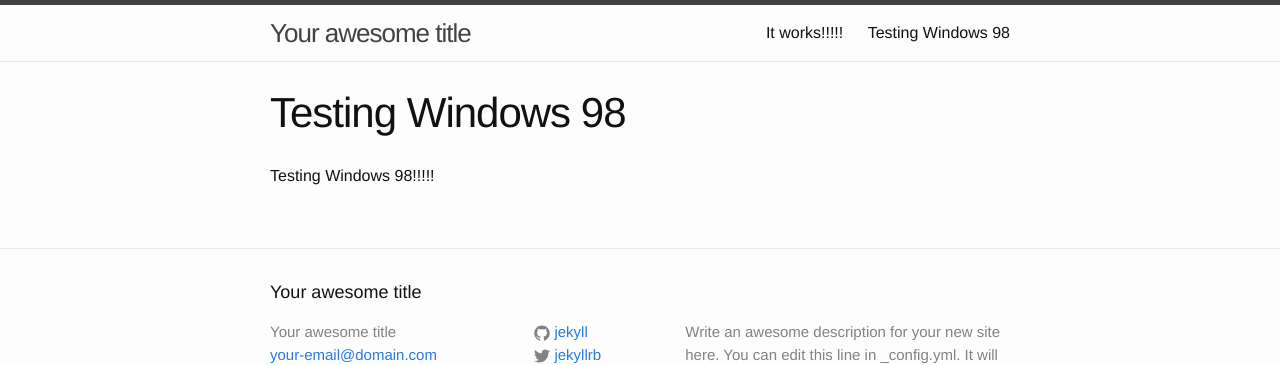
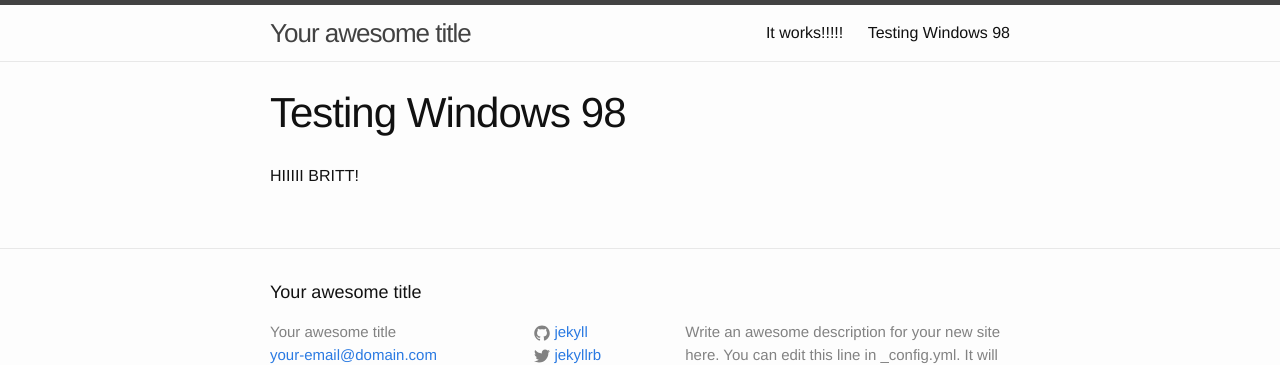
Before and after one commit to masonforest/windows98, a Jekyll site: the page built from index.md, in a window 1280 px wide. Shown: the top 365 px of the page. Built offline with Jekyll 4.4.1, drawn with Linux system fonts in a browser that asks for light colours; nearby versions of some CDN libraries.

Commit message:
Windows 98 - Update

```diff
--- a/index.md
+++ b/index.md
@@ -2,4 +2,4 @@
 layout: post
 title: Testing Windows 98
 ---
-Testing Windows 98!!!!!
+HIIIII BRITT!
```
